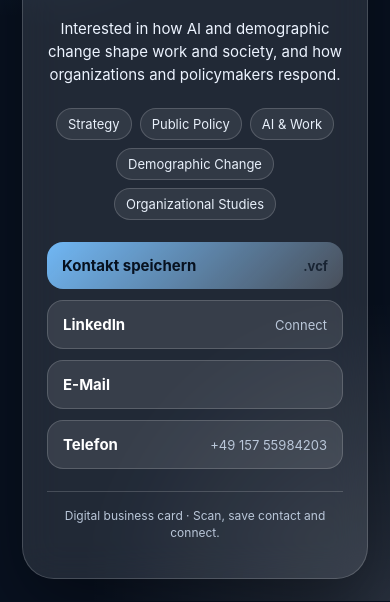
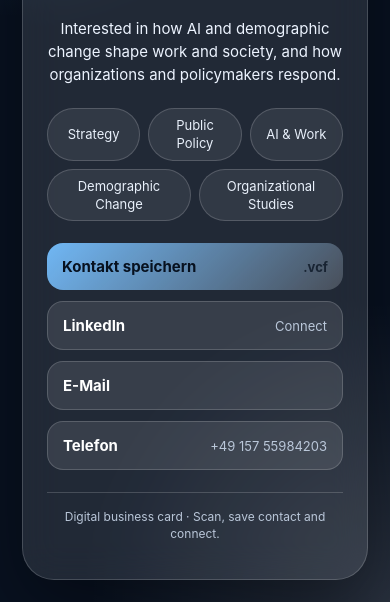
Before and after one commit to wimmerbenedikt2-commits/benediktwimmer, a plain HTML site: page index.html in a window 390 px wide. Shown: the part 324-926 px from the top of the page. Drawn offline with Linux system fonts and the light colour scheme.

Commit message:
Keep Demographic Change and Organizational Studies side by side on mobile

```diff
--- a/index.html
+++ b/index.html
@@ -66,19 +66,27 @@
       color: #edf4ff;
     }
     .chips {
-      display: flex;
-      flex-wrap: wrap;
+      display: grid;
+      grid-template-columns: repeat(6, minmax(0, 1fr));
       gap: 8px;
-      justify-content: center;
       margin: 22px 0;
     }
     .chip {
+      grid-column: span 2;
+      min-width: 0;
+      display: flex;
+      align-items: center;
+      justify-content: center;
       border: 1px solid var(--line);
       border-radius: 999px;
-      padding: 7px 11px;
+      padding: 7px 8px;
       color: #e9f1fb;
       font-size: 13px;
+      line-height: 1.4;
       background: rgba(255,255,255,.08);
+    }
+    .chip:nth-child(n + 4) {
+      grid-column: span 3;
     }
     .links { display: grid; gap: 11px; margin-top: 18px; }
     a.button {
```
